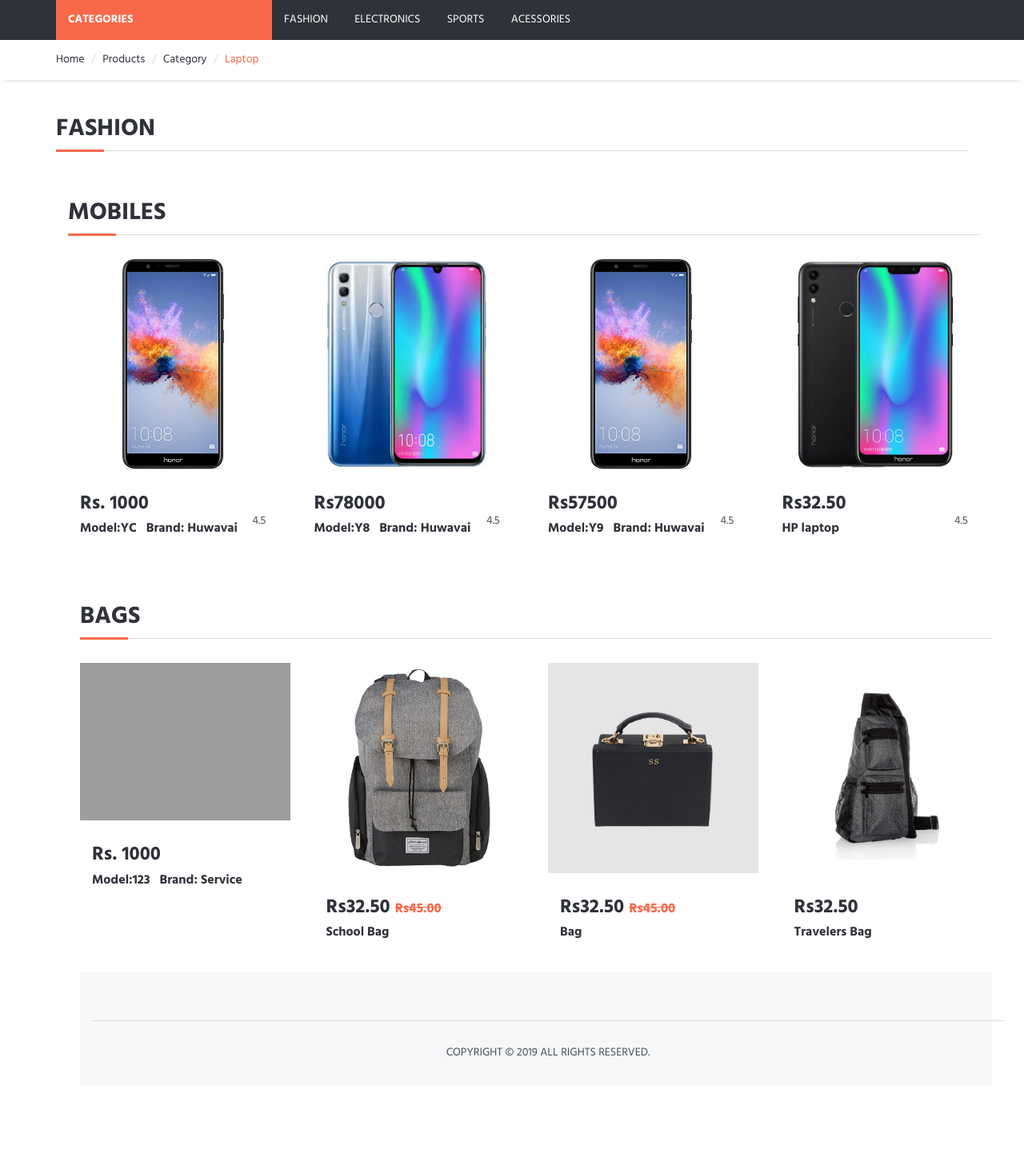
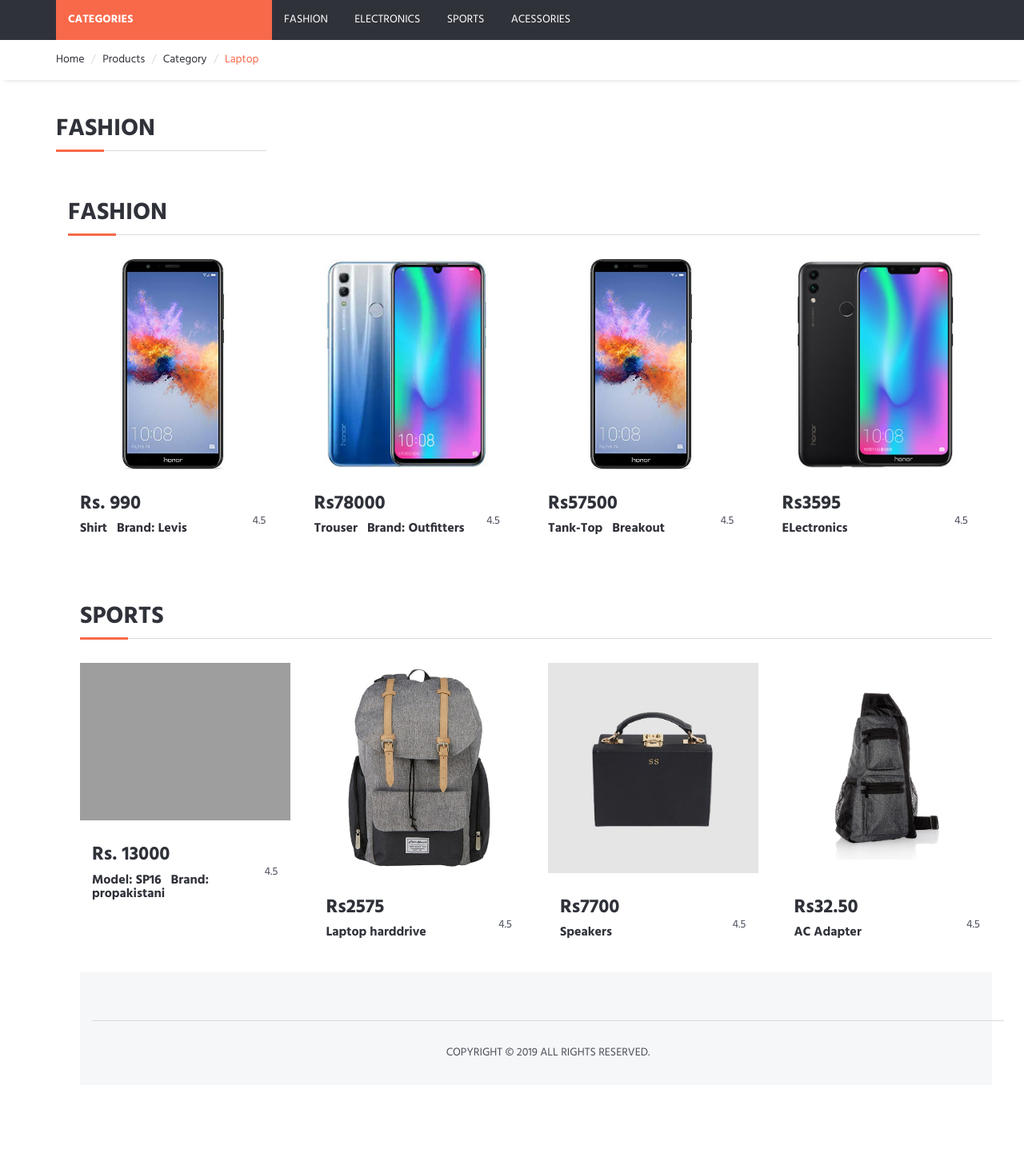
Before and after one commit to MusharibIqbal/PHP, a PHP site: page / in a window 1280 px wide. Shown: the part 111-1558 px from the top of the page at 80% size. Run offline with PHP 8.4, Linux system fonts and the light colour scheme; data that the repository does not hold is empty; some web fonts are replaced; grey boxes are pictures that could not be loaded.

Commit message:
Update index.php

```diff
--- a/E-commerce App/index.php
+++ b/E-commerce App/index.php
@@ -38,7 +38,7 @@
     <div class="section">
         <div class="container">
             <div class="row">
-                <div class="col-md-12">
+                <div class="col-md-3">
                     <div class="section-title">
                         <h2 class="title">Fashion</h2>
                     </div>
@@ -91,22 +91,21 @@
             <div class="row">
                 <div class="col-md-12">
                     <div class="section-title">
-                        <h2 class="title">Mobiles</h2>
+                        <h2 class="title">Fashion</h2>
                     </div>
                 </div>
                 <div class="col-md-3">
                     <div class="product product-single">
                         <div class="product-thumb">
-                            <button class="main-btn quick-view"><i class="fa fa-search-plus"></i> Quick view</button>
                             <img src="./img/1m.jpg" alt="">
                         </div>
                         <div class="product-body">
-                            <h3 class="product-price">Rs. 1000</h3>
+                            <h3 class="product-price">Rs. 990</h3>
                             <div class="product-rating">
                             <i class="fa fa-star"></i>
                                 <p> 4.5 <p>
                             </div>
-                            <h2 class="product-name"><a href="#">Model:YC &nbsp; Brand: Huwavai</a></h2>
+                            <h2 class="product-name"><a href="#">Shirt &nbsp; Brand: Levis</a></h2>
                         </div>
                     </div>
                 </div>
@@ -121,7 +120,7 @@
                             <i class="fa fa-star"></i>
                                 <p> 4.5 <p>
                             </div>
-                            <h2 class="product-name"><a href="#">Model:Y8 &nbsp; Brand: Huwavai</a></h2>
+                            <h2 class="product-name"><a href="#">Trouser &nbsp; Brand: Outfitters</a></h2>
 
                         </div>
                     </div>
@@ -137,11 +136,11 @@
                             <i class="fa fa-star"></i>
                                 <p> 4.5 <p>
                             </div>
-                            <h2 class="product-name"><a href="#">Model:Y9 &nbsp; Brand: Huwavai</a></h2>
+                            <h2 class="product-name"><a href="#">Tank-Top &nbsp; Breakout</a></h2>
                         </div>
                     </div>
                 </div>
-                <div class="col-md-3 col-sm-6 col-xs-6">
+                <div class="col-md-3 ">
                     <div class="product product-single">
                         <div class="product-thumb">
                             <div class="product-label">
@@ -150,12 +149,12 @@
                             <img src="./img/4m.jpg" alt="">
                         </div>
                         <div class="product-body">
-                            <h3 class="product-price">Rs32.50</h3>
+                            <h3 class="product-price">Rs3595</h3>
                             <div class="product-rating">
                             <i class="fa fa-star"></i>
                                 <p> 4.5 <p>
                             </div>
-                            <h2 class="product-name"><a href="#">HP laptop</a></h2>
+                            <h2 class="product-name"><a href="#">ELectronics</a></h2>
 
                         </div>
                     </div>
@@ -166,105 +165,77 @@
             <div class="row">
                 <div class="col-md-12">
                     <div class="section-title">
-                        <h2 class="title">Bags</h2>
+                        <h2 class="title">Sports</h2>
                     </div>
                 </div>
-                <div class="col-md-3 col-sm-6 col-xs-6">
+                <div class="col-md-3 ">
                     <div class="product product-single">
                         <div class="product-thumb">
-                            <button class="main-btn quick-view"><i class="fa fa-search-plus"></i> Quick view</button>
                             <img src="./img/product06.jpg" alt="">
                         </div>
                         <div class="product-body">
-                            <h3 class="product-price">Rs. 1000</h3>
+                            <h3 class="product-price">Rs. 13000</h3>
                             <div class="product-rating">
                                 <i class="fa fa-star"></i>
-                                <i class="fa fa-star"></i>
-                                <i class="fa fa-star"></i>
-                                <i class="fa fa-star"></i>
-                                <i class="fa fa-star-o empty"></i>
+                                <p>4.5</p>
                             </div>
-                            <h2 class="product-name"><a href="#">Model:123 &nbsp; Brand: Service</a></h2>
-
+                            <h2 class="product-name"><a href="#"> Model: SP16 &nbsp; Brand: propakistani</a></h2>
+                        </div>
+                    </div>
+                </div>
+                <div class="col-md-3">
+                    <div class="product product-single">
+                        <div class="product-thumb">
+                            <img src="./img/b2.jpg" alt="">
+                        </div>
+                        <div class="product-body">
+                            <h3 class="product-price">Rs2575</h3>
+                            <div class="product-rating">
+                            <i class="fa fa-star"></i>
+<p>4.5</p>
+                            </div>
+                            <h2 class="product-name"><a href="#">Laptop harddrive</a></h2>
 
                         </div>
                     </div>
                 </div>
-                <!-- /Product Single -->
-                <!-- Product Single -->
-                <div class="col-md-3 col-sm-6 col-xs-6">
+                <div class="col-md-3">
                     <div class="product product-single">
                         <div class="product-thumb">
-                            <button class="main-btn quick-view"><i class="fa fa-search-plus"></i> Quick view</button>
-                            <img src="./img/b2.jpg" alt="">
+                            <img src="./img/b3.jpg" alt="">
                         </div>
                         <div class="product-body">
-                            <h3 class="product-price">Rs32.50 <del class="product-old-price">Rs45.00</del></h3>
+                            <h3 class="product-price">Rs7700 </h3>
                             <div class="product-rating">
-                                <i class="fa fa-star"></i>
-                                <i class="fa fa-star"></i>
-                                <i class="fa fa-star"></i>
-                                <i class="fa fa-star"></i>
-                                <i class="fa fa-star-o empty"></i>
+                            <i class="fa fa-star"></i>
+<p>4.5</p>
                             </div>
-                            <h2 class="product-name"><a href="#">School Bag</a></h2>
+                            <h2 class="product-name"><a href="#">Speakers</a></h2>
 
                         </div>
                     </div>
                 </div>
-                <!-- /Product Single -->
-                <!-- Product Single -->
-                <div class="col-md-3 col-sm-6 col-xs-6">
-                    <div class="product product-single">
-                        <div class="product-thumb">
-
-                            <button class="main-btn quick-view"><i class="fa fa-search-plus"></i> Quick view</button>
-                            <img src="./img/b3.jpg" alt="">
-                        </div>
-                        <div class="product-body">
-                            <h3 class="product-price">Rs32.50 <del class="product-old-price">Rs45.00</del></h3>
-                            <div class="product-rating">
-                                <i class="fa fa-star"></i>
-                                <i class="fa fa-star"></i>
-                                <i class="fa fa-star"></i>
-                                <i class="fa fa-star"></i>
-                                <i class="fa fa-star-o empty"></i>
-                            </div>
-                            <h2 class="product-name"><a href="#">Bag</a></h2>
-
-                        </div>
-                    </div>
-                </div>
-                <!-- /Product Single -->
-                <!-- Product Single -->
-                <div class="col-md-3 col-sm-6 col-xs-6">
+                <div class="col-md-3 ">
                     <div class="product product-single">
                         <div class="product-thumb">
                             <div class="product-label">
 
                             </div>
-                            <button class="main-btn quick-view"><i class="fa fa-search-plus"></i> Quick view</button>
                             <img src="./img/b4.jpg" alt="">
                         </div>
                         <div class="product-body">
                             <h3 class="product-price">Rs32.50</h3>
                             <div class="product-rating">
-                                <i class="fa fa-star"></i>
-                                <i class="fa fa-star"></i>
-                                <i class="fa fa-star"></i>
-                                <i class="fa fa-star"></i>
-                                <i class="fa fa-star-o empty"></i>
+                            <i class="fa fa-star"></i>
+<p>4.5</p>
                             </div>
-                            <h2 class="product-name"><a href="#">Travelers Bag</a></h2>
+                            <h2 class="product-name"><a href="#">AC Adapter</a></h2>
 
                         </div>
                     </div>
                 </div>
-                <!-- /Product Single -->
             </div>
-                <!-- /section -->
-                <!-- FOOTER -->
-             <?php include 'footer.php'; ?>
+             <?php include_once 'footer.php'; ?>
 
 </body>
 
```
